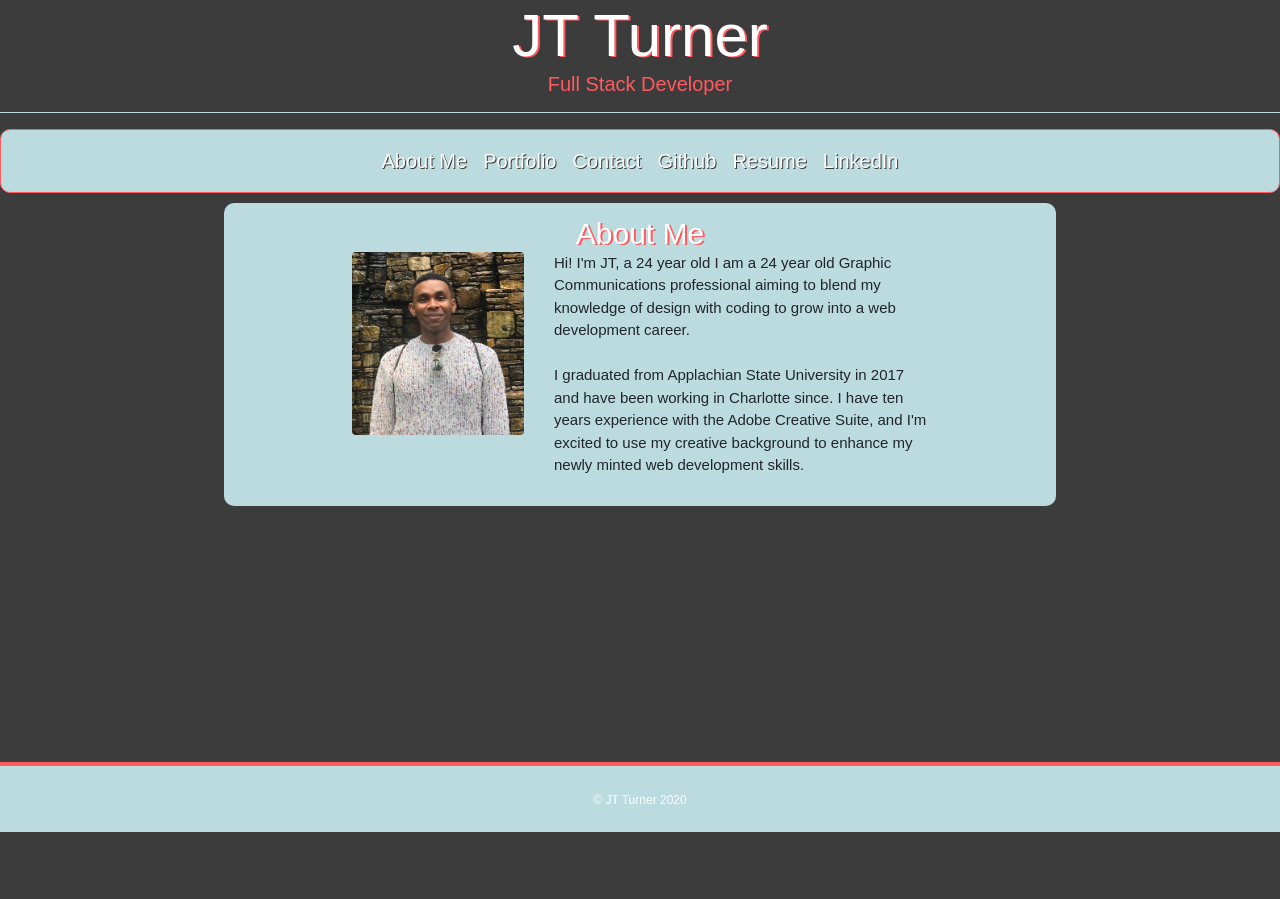
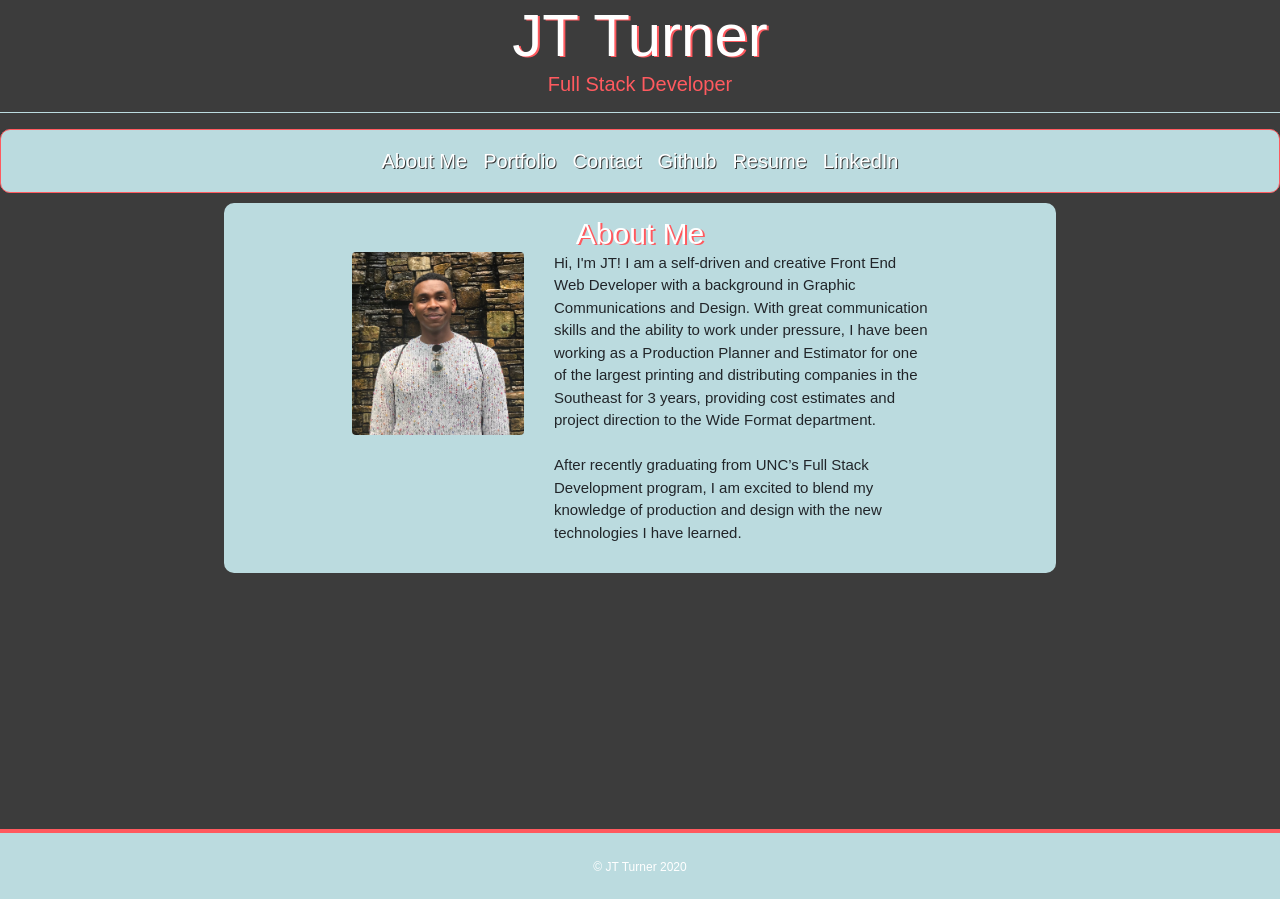
Before and after one commit to javierturner/reactportfolio, a React (Create React App) app: page / in a window 1280 px wide. Before the commit the page ends 832 px from the top, so only its background shows below. Built offline with nearby package versions, Linux system fonts and the light colour scheme.

Commit message:
about me update

```diff
--- a/src/pages/About/about.js
+++ b/src/pages/About/about.js
@@ -18,14 +18,10 @@ function About() {
                     </div>
                     <div className="col-md-8">
                     <p>
-                        Hi! I'm JT, a 24 year old
-
-                        I am a 24 year old Graphic Communications professional aiming to blend my
-                        knowledge of design with
-                        coding to grow into a web development career.
-                    <br />
-                        <br />
-                        I graduated from Applachian State University in 2017 and have been working in Charlotte since. I have ten years experience with the Adobe Creative Suite, and I'm excited to use my creative background to enhance my newly minted web development skills.
+                    Hi, I'm JT! I am a self-driven and creative Front End Web Developer with a background in Graphic Communications and Design. With great communication skills and the ability to work under pressure, I have been working as a Production Planner and Estimator for one of the largest printing and distributing companies in the Southeast for 3 years, providing cost estimates and project direction to the Wide Format department.
+                    <br/>
+                    <br/>
+                    After recently graduating from UNC’s Full Stack Development program, I am excited to blend my knowledge of production and design with the new technologies I have learned.
                     </p>
                     </div>
                 {/* </div> */}
--- a/src/pages/Contact/contact.js
+++ b/src/pages/Contact/contact.js
@@ -9,8 +9,10 @@ function Contact() {
             <div className="row">
                 <div className="col-12">
                     <h2>Contact Me</h2>
+
                     <hr />
                     <div className="col-md-12 body-text">
+                    <h5>Email: javier.t.turner@gmail.com</h5>
                         <form action="https://formspree.io/meqzlagw" method="POST">
 
                             <label id="name">Name</label>
```
